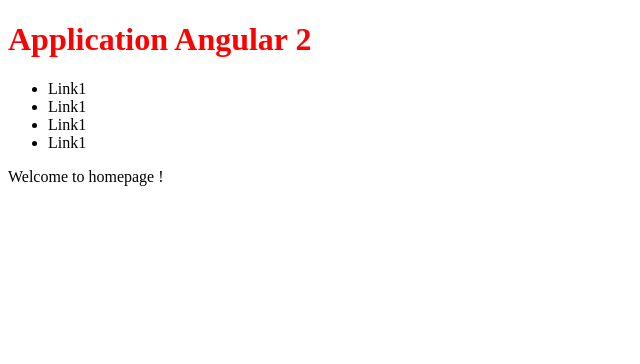
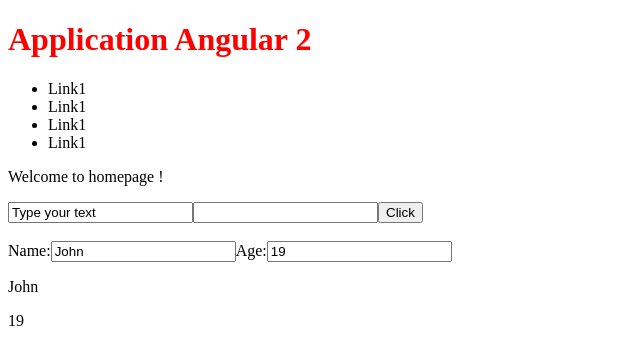
Before and after one commit to 3ndrius/Angular2, an Angular app: page / in a window 1280 px wide. Shown: the top 364 px of the page, without its empty margins (0-640 px from the left). Built offline with nearby package versions, Linux system fonts and the light colour scheme.

Commit message:
Data binding ag2 /11-13

```diff
--- a/src/app/home/home.component.html
+++ b/src/app/home/home.component.html
@@ -1,5 +1,30 @@
 <p>
 {{homeTitle}}
 </p>
+
+<input type="text" value={{myStr}}/>
+<input type="text" required="{{boolean}}"/>
+
+<button (click)="alertMe('Function parametr string')">Click</button>
+
+
+<br>
+<br>
+<label for="name">Name:</label>
+<input [(ngModel)]="student.name" id="name" />
+<label for="age">Age:</label>
+<input [(ngModel)]="student.age" id="age"/>
+<p>{{student.name}}</p>
+<p>{{student.age}}</p>
+
+
+
+
+
+
+
+
+
+
 <!-- directives -->
 <!-- <ng-content></ng-content> -->
--- a/src/app/home/home.component.ts
+++ b/src/app/home/home.component.ts
@@ -7,6 +7,16 @@ import { Component, OnInit } from '@angular/core';
 })
 export class HomeComponent implements OnInit {
  homeTitle = "Welcome to homepage !";
+ myStr = "Type your text";
+ boolean = "true";
+
+alertMe(par1) {
+  alert(par1);
+}
+student = {
+  name: "John",
+  age: "19"
+};
   constructor() { }
 
   ngOnInit() {
```
